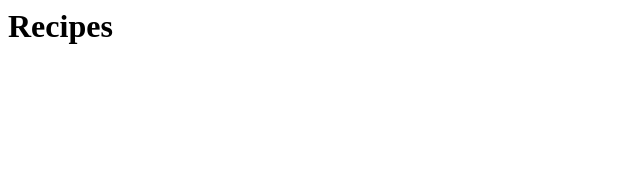
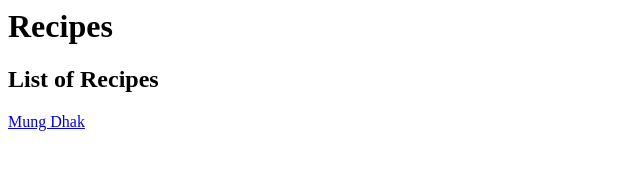
Before and after one commit to avalanciaa/food-website, a plain HTML site: page index.html in a window 1280 px wide. Shown: the whole page, without its empty margins (0-640 px from the left). Drawn offline with Linux system fonts and the light colour scheme.

Commit message:
Add link to index.html

```diff
--- a/index.html
+++ b/index.html
@@ -5,5 +5,9 @@
     </head>
     <body>
         <h1>Recipes</h1>
+        <p>
+            <h2>List of Recipes</h2>
+            <a href="recipes/mung_dhal.html">Mung Dhak</a>
+        </p>
     </body>
 </html>
```
